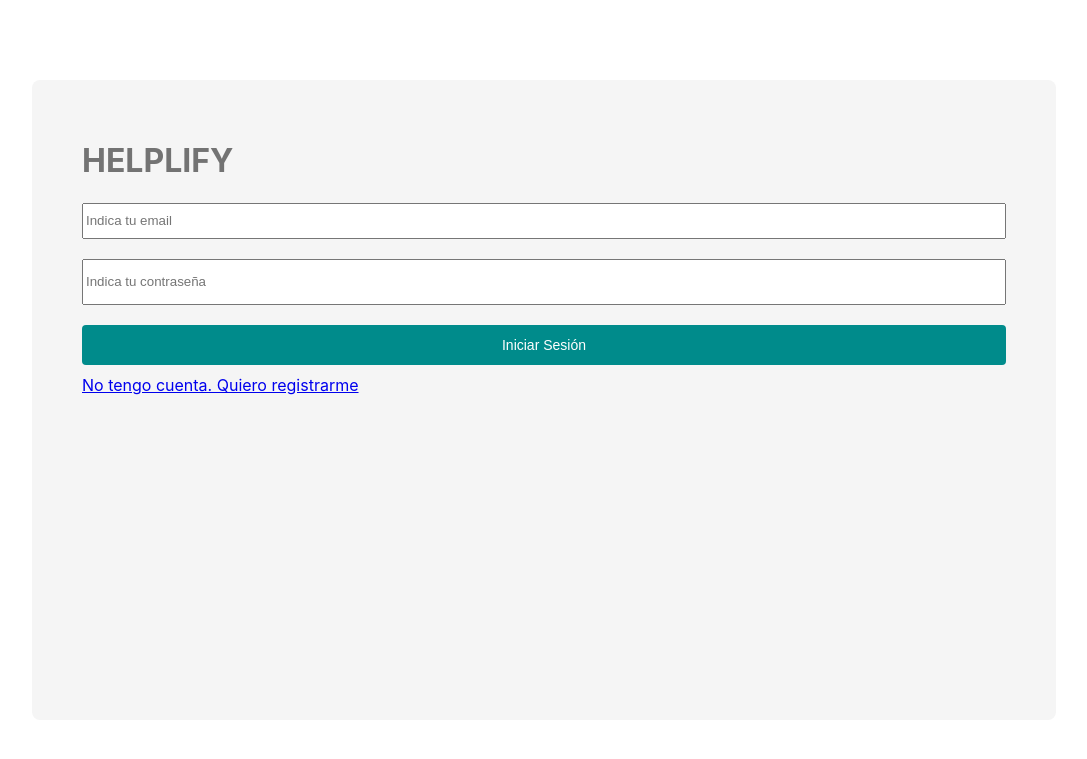
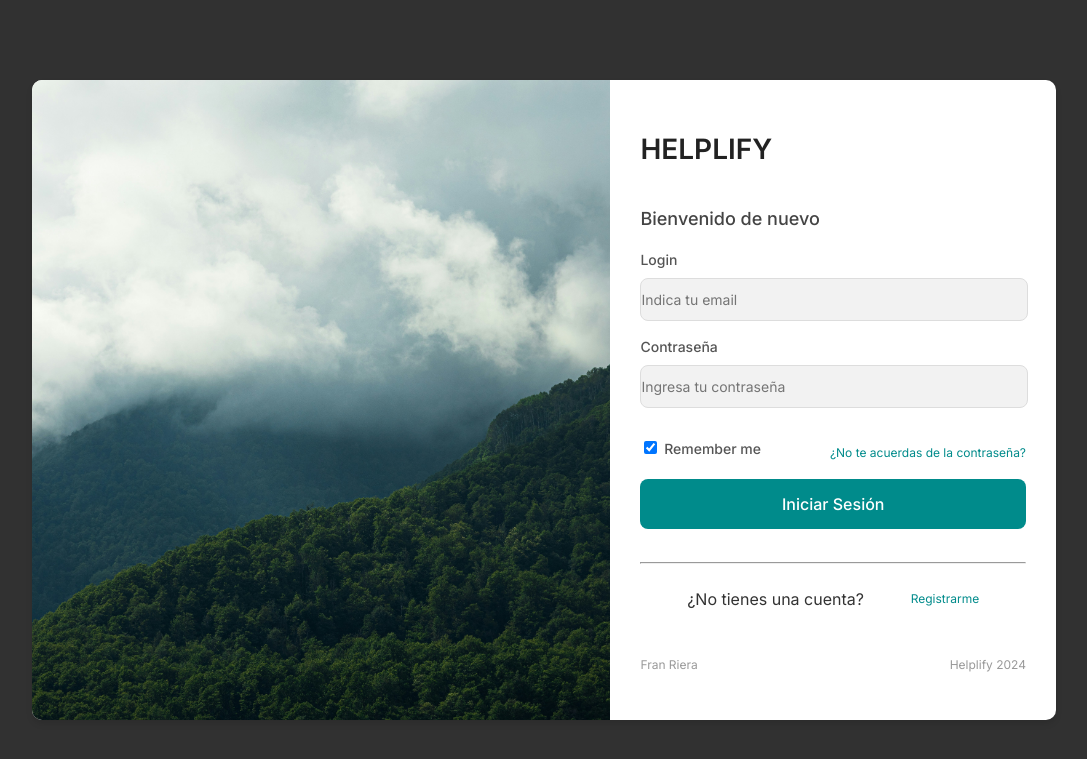
Before and after one commit to FranRD98/Helplify, a PHP site: page / in a window 1280 px wide. Shown: the top 759 px of the page, without its empty margins (96-1183 px from the left). Run offline with PHP 8.4, Linux system fonts and the light colour scheme.

Commit message:
Mejorado pantalla login

```diff
--- a/CSS/styles.css
+++ b/CSS/styles.css
@@ -1,9 +1,11 @@
 /* Estilos generales */
+* {
+    font-family: Inter, Arial, sans-serif;
+}
 body {
     margin: 0;
     padding: 0;
     height: 100%;
-    font-family: Inter ,Arial, sans-serif;
     background-color: #ffffff;
     color: #737373;
     line-height: 20px;
@@ -148,58 +150,144 @@ main {
     color: #505050;
 }
 
-/* Responsive para pantallas pequeñas
-@media screen and (max-width: 768px) {
-    .sidebar {
-        width: 143px;
-    }
-
-    .topbar {
-        margin-left: 200px;
-    }
-
-    .content {
-        margin-left: 200px;
-    }
-}*/
-
-/* LOGIN */
+/* Container Principal */
 .containerForm {
-    background-color: #f5f5f5;
-    height: 80vh;
-    width: 80vw;
-    position: absolute; /* Necesario para centrar usando top/left */
-    top: 50%; /* Mueve el elemento al 50% desde arriba */
-    left: 50%; /* Mueve el elemento al 50% desde la izquierda */
-    transform: translate(-50%, -50%); /* Ajusta el punto de referencia al centro del elemento */
-    border-radius: 8px;
+    background-color: white;
+    display: flex;
+    flex-direction: row; /* Mantiene el diseño horizontal de los hijos */
+    width: 80%;
+    height: 80%; /* Ajusta según el contenido */
+    box-shadow: 0 4px 6px rgba(0, 0, 0, 0.1); /* Para una estética moderna */
+    border-radius: 10px; /* Opcional: para esquinas redondeadas */
+    margin: auto; /* Horizontalmente centrado */
+    position: absolute;
+    top: 50%;
+    left: 50%;
+    transform: translate(-50%, -50%); /* Centra completamente */
 }
 
-.containerForm form {
+/* Imagen de fondo */
+.containerForm-image {
+    width: 60%;
+    background-image: url('../images/formWallpaper.jpg');
+    background-size: cover;
+    background-position: center;
+    display: flex;
+    justify-content: center;
+    align-items: center;
+    border-radius: 10px 0px 0px 10px;
+}
+
+/* Formulario */
+.containerForm-form {
+    width: 40%;
+    padding: 40px 30px;
     display: flex;
     flex-direction: column;
-    margin: 50px;
+    justify-content: space-between;
+    color: #333;
 }
 
-.containerForm form input {
-    margin-top: 10px;
+.containerForm-form h1 {
+    font-size: 28px;
+    font-weight: 600;
     margin-bottom: 10px;
-    height: 40px;
+    color: #222;
 }
 
-.containerForm form input[type='email'],
-input[type='password'] {
-    height: 30px;
+.containerForm-form h2 {
+    font-size: 18px;
+    font-weight: 400;
+    margin-top: 50px;
+    margin-bottom: 20px;
+    color: #444;
+    font-weight: 500;
+}
+
+.containerForm-form label {
+    font-size: 14px;
+    font-weight: 500;
+    margin-bottom: 10px;
+    color: #555;
+}
+
+.containerForm-form input[type="email"],
+.containerForm-form input[type="password"] {
+    margin-top: 8px;
+    background-color: #f2f2f2;
+    color: #555;
+    border: 1px solid #ddd;
+    padding: 12px 0px 12px 0px;
+    border-radius: 8px;
+    margin-bottom: 15px;
+    width: 100%;
+    font-size: 14px;
+    transition: border-color 0.3s ease-in-out;
+}
+
+.containerForm-form input[type="email"]:focus,
+.containerForm-form input[type="password"]:focus {
+    border-color: darkcyan;
+    outline: none;
+}
+
+.containerForm-form input[type="submit"] {
+    background-color: darkcyan;
+    color: white;
+    border: none;
+    padding: 15px;
+    font-size: 16px;
+    font-weight: 500;
+    border-radius: 8px;
+    cursor: pointer;
+    margin-top: 10px;
+    transition: background-color 0.3s ease;
+    width: 100%;
+    margin-bottom: 25px;
+}
+
+.containerForm-form input[type="submit"]:hover {
+    background-color: #007f7f;
+}
+
+.register {
+    display: flex;
+    align-items: center;
+    flex-direction: row;
+    justify-content: space-evenly;
+    margin-top: 25px;
 
 }
 
-.containerForm form input[type="submit"] {
-    padding: 10px 0px 10px 0px;
-    color: white;
-    background-color: darkcyan;
-    border: none;
-    border-radius: 4px;
-    font-size: 14px;
+/* Switch y enlaces */
+.containerForm-form div {
+    display: flex;
+    justify-content: space-between;
+    align-items: center;
+    margin-top: 15px;
+}
+
+.containerForm-form a {
+    text-decoration: none;
+    font-size: 12px;
+    color: darkcyan;
+    transition: color 0.3s ease;
+}
+
+.containerForm-form a:hover {
+    color: #005f5f;
+}
+
+/* Footer */
+.containerForm-footer {
+    margin-top: 20px;
+    text-align: center;
+    font-size: 12px;
+    color: #999;
+}
+
+.containerForm-footer p {
+    margin: 5px 0;
 }
 
 /* APP */
--- a/dashboard.php
+++ b/dashboard.php
@@ -11,8 +11,8 @@
     <link rel="stylesheet" href="CSS/styles.css">
     <title>Helplify - Simplify Support, Amplify Solutions</title>
     <link rel="preconnect" href="https://fonts.googleapis.com">
-<link rel="preconnect" href="https://fonts.gstatic.com" crossorigin>
-<link href="https://fonts.googleapis.com/css2?family=Inter:ital,opsz,wght@0,14..32,100..900;1,14..32,100..900&display=swap" rel="stylesheet">
+    <link rel="preconnect" href="https://fonts.gstatic.com" crossorigin>
+    <link href="https://fonts.googleapis.com/css2?family=Inter:ital,opsz,wght@0,14..32,100..900;1,14..32,100..900&display=swap" rel="stylesheet">
 </head>
 
 <main>
--- a/index.php
+++ b/index.php
@@ -5,18 +5,50 @@
     <meta name="viewport" content="width=device-width, initial-scale=1.0">
     <title>Helplify - Login</title>
     <link rel="stylesheet" href="CSS/styles.css">
+    <link rel="preconnect" href="https://fonts.googleapis.com">
+    <link rel="preconnect" href="https://fonts.gstatic.com" crossorigin>
+    <link href="https://fonts.googleapis.com/css2?family=Inter:ital,opsz,wght@0,14..32,100..900;1,14..32,100..900&display=swap" rel="stylesheet">
 </head>
-<body>
+<body style='background-color: #313131'>
     <div class="containerForm">
 
-        <form action="Controllers/loginController.php" method="POST">
-            <h1>HELPLIFY</h1>
-            <input type="email" name="email" id="email" placeholder="Indica tu email">
-            <input type="password" name="password" id="password" placeholder="Indica tu contraseña">
-            <input type="submit" name="IniciarSesion" id="btIniciarSesion" value="Iniciar Sesión">
-            <a href="signin.php">No tengo cuenta. Quiero registrarme</a>
-        </form>
+        <div class='containerForm-image'>
 
+        </div>
+
+        <div class='containerForm-form'>
+
+            <form action="Controllers/loginController.php" method="POST">
+                <h1>HELPLIFY</h1>
+                <h2>Bienvenido de nuevo</h2>
+
+                <label for='email'>Login</label>
+                <input type="email" name="email" id="email" placeholder="Indica tu email">
+
+                <label for='password'>Contraseña</label>
+                <input type="password" name="password" id="password" placeholder="Ingresa tu contraseña">
+
+                <div>
+                    <label class="switch">
+                        <input type="checkbox" checked>
+                        <span class="slider round">Remember me</span>
+                    </label>
+
+                    <a href="forgotPassword.php">¿No te acuerdas de la contraseña?</a>
+                </div>
+
+                <input type="submit" name="IniciarSesion" id="btIniciarSesion" value="Iniciar Sesión">
+
+                <hr>
+
+                <span class='register'>¿No tienes una cuenta?<a href="signin.php">Registrarme</a></span>
+            </form>
+
+            <div class='containerForm-footer'>
+                <p>Fran Riera</p>
+                <p>Helplify 2024</p>
+            </div>
+        </div>
     </div>
 
 
```
Also changed, not shown: images/formWallpaper.jpg (added).
